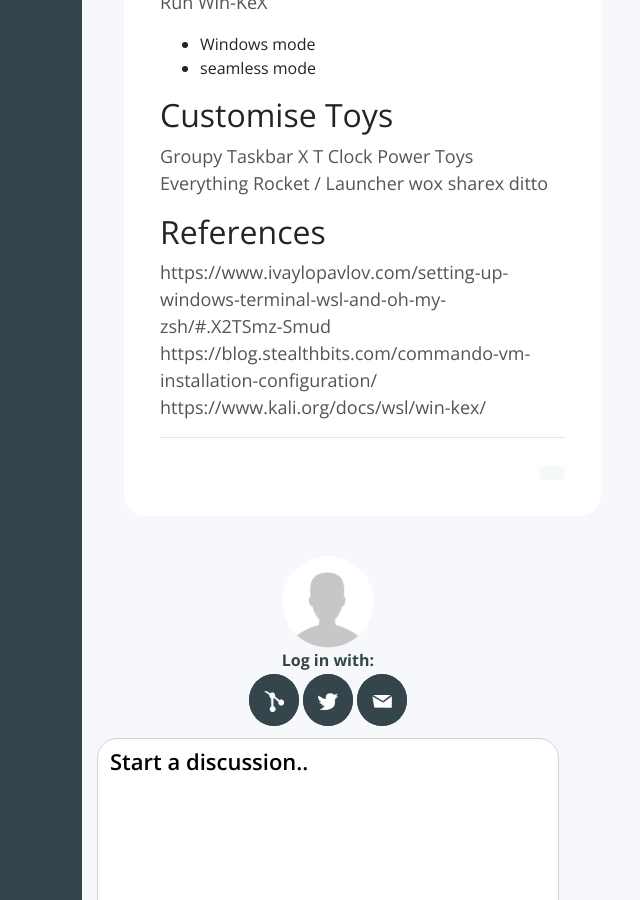
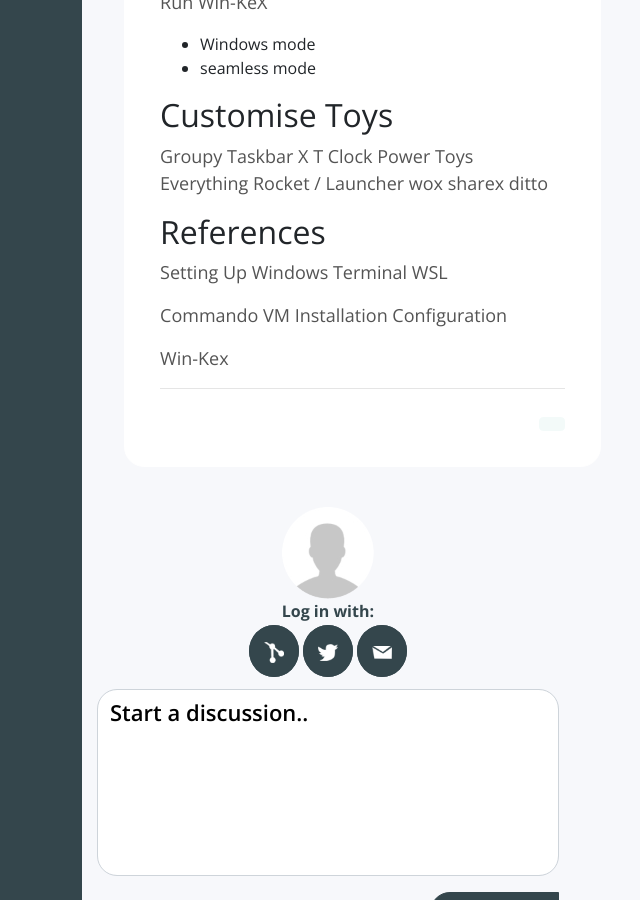
Before and after one commit to cleverberry/evilsaint, a Jekyll site: the page built from _posts/2020-09-21-welcome-to-windows-2020.md, in a window 1280 px wide and 900 px high, scrolled down 12738 px. Shown: the whole window, without its empty margins (355-995 px from the left). Built offline with Jekyll 4.4.1, drawn with Linux system fonts in a browser that asks for light colours; nearby versions of some CDN libraries; a style sheet for code colours, icons or effects is not loaded; some of the changed lines change nothing that is shown.

Commit message:
References link

```diff
--- a/_posts/2020-09-21-welcome-to-windows-2020.md
+++ b/_posts/2020-09-21-welcome-to-windows-2020.md
@@ -384,6 +384,8 @@
 ## References
 
 
-https://www.ivaylopavlov.com/setting-up-windows-terminal-wsl-and-oh-my-zsh/#.X2TSmz-Smud
-https://blog.stealthbits.com/commando-vm-installation-configuration/
-https://www.kali.org/docs/wsl/win-kex/
+[Setting Up Windows Terminal WSL](https://www.ivaylopavlov.com/setting-up-windows-terminal-wsl-and-oh-my-zsh/#.X2TSmz-Smud)
+
+[Commando VM Installation Configuration](https://blog.stealthbits.com/commando-vm-installation-configuration/)
+
+[Win-Kex](https://www.kali.org/docs/wsl/win-kex/)
```
